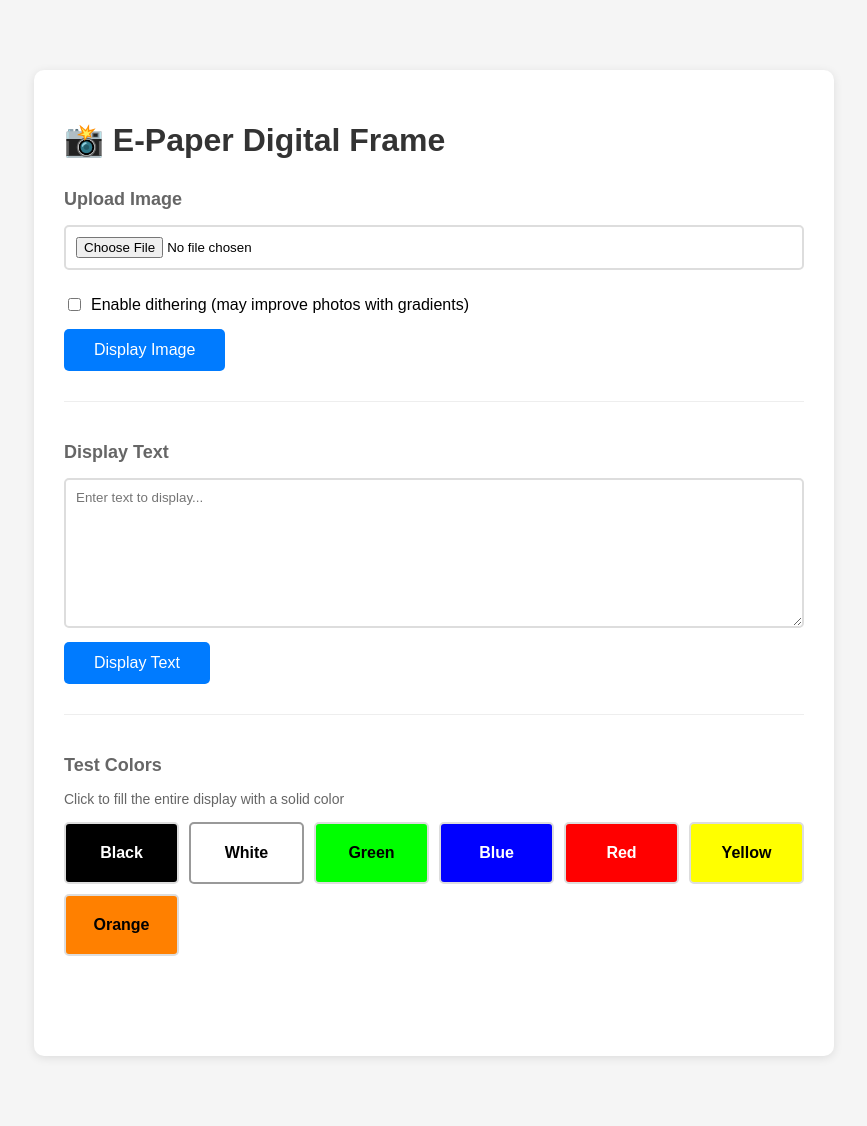
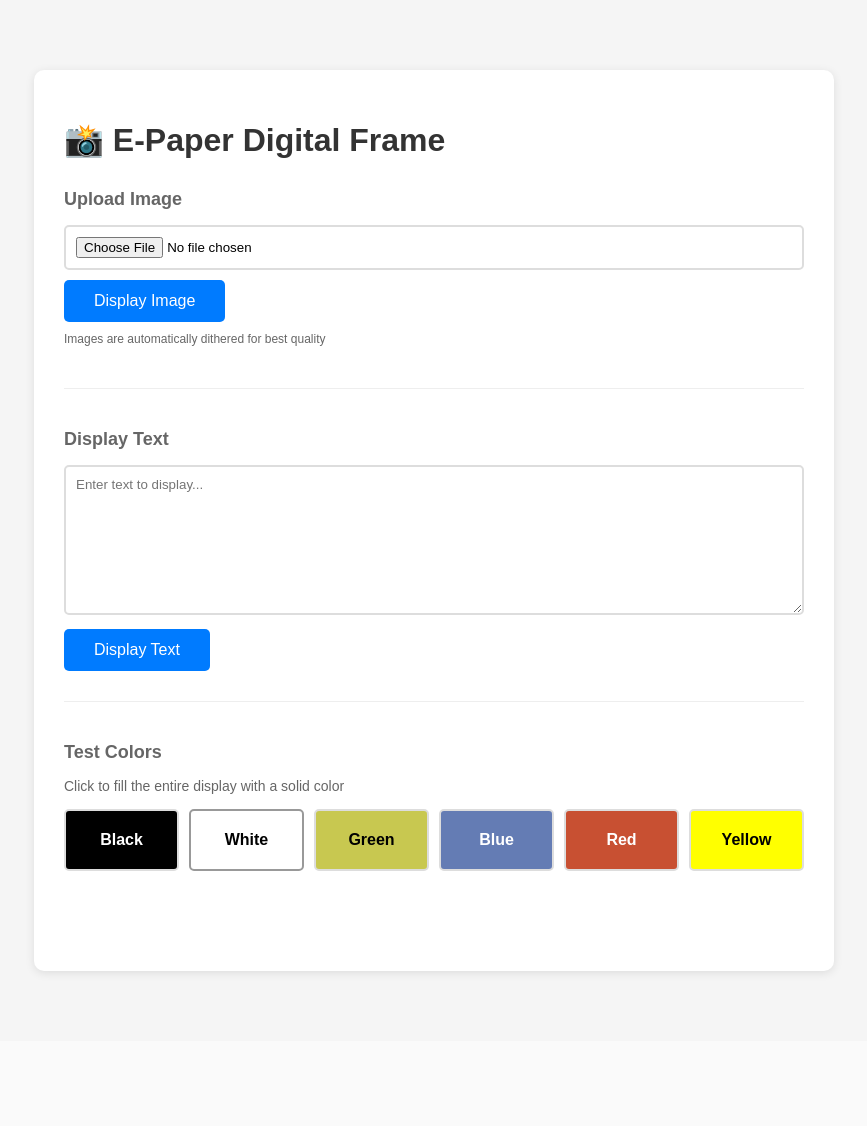
Before and after one commit to dsackr/eframe, a Flask app: page / in a window 1280 px wide. Shown: the whole page, without its empty margins (206-1073 px from the left). After the commit the page ends 975 px from the top, so only its background shows below. Run offline with Flask 3, Linux system fonts and the light colour scheme.

Commit message:
Update index.html

```diff
--- a/templates/index.html
+++ b/templates/index.html
@@ -91,10 +91,9 @@
             text-overflow: ellipsis;
             white-space: nowrap;
         }
-        .gallery-buttons button {
-            flex: 1;
-            padding: 4px;
-            font-size: 10px;
+        .gallery-buttons {
+            display: flex;
+            gap: 2px;
         }
         .gallery-buttons button {
             flex: 1;
@@ -121,11 +120,10 @@
         }
         .color-black { background: #000; color: white; }
         .color-white { background: #fff; color: black; border-color: #999; }
-        .color-green { background: #0f0; color: black; }
-        .color-blue { background: #00f; color: white; }
-        .color-red { background: #f00; color: white; }
+        .color-green { background: #c8c850; color: black; }
+        .color-blue { background: #647cb4; color: white; }
+        .color-red { background: #c85032; color: white; }
         .color-yellow { background: #ff0; color: black; }
-        .color-orange { background: #ff8000; color: black; }
     </style>
 </head>
 <body>
@@ -136,14 +134,9 @@
             <h2>Upload Image</h2>
             <form action="/upload" method="post" enctype="multipart/form-data">
                 <input type="file" name="file" accept="image/*" required>
-                <div style="margin: 15px 0;">
-                    <label style="display: flex; align-items: center; cursor: pointer;">
-                        <input type="checkbox" name="dithering" style="width: auto; margin-right: 10px;">
-                        <span>Enable dithering (may improve photos with gradients)</span>
-                    </label>
-                </div>
                 <button type="submit">Display Image</button>
             </form>
+            <p style="color: #666; font-size: 12px; margin-top: 10px;">Images are automatically dithered for best quality</p>
         </div>
 
         <div class="section">
@@ -164,7 +157,6 @@
                 <div class="color-button color-blue" onclick="displayColor('blue')">Blue</div>
                 <div class="color-button color-red" onclick="displayColor('red')">Red</div>
                 <div class="color-button color-yellow" onclick="displayColor('yellow')">Yellow</div>
-                <div class="color-button color-orange" onclick="displayColor('orange')">Orange</div>
             </div>
         </div>
 
@@ -176,11 +168,10 @@
                 <div class="gallery-item">
                     <img src="/uploads/{{ filename }}" alt="{{ filename }}">
                     <div class="gallery-item-name" title="{{ filename }}">{{ filename }}</div>
-                <div class="gallery-buttons">
-                        <button onclick="displayImage('{{ filename }}', false, false, false)">Fit</button>
-                        <button onclick="displayImage('{{ filename }}', false, false, true)" style="background: #ff9800;">Crop</button>
-                        <button onclick="displayImage('{{ filename }}', true, false, false)">Dither</button>
-                        <button onclick="displayImage('{{ filename }}', false, true, false)" style="background: #28a745;">Raw</button>
+                    <div class="gallery-buttons">
+                        <button onclick="displayImage('{{ filename }}', false, false)">Fit</button>
+                        <button onclick="displayImage('{{ filename }}', false, true)" style="background: #ff9800;">Crop</button>
+                        <button onclick="displayImage('{{ filename }}', true, false)" style="background: #28a745;">Raw</button>
                         <button onclick="deleteImage('{{ filename }}')" style="background: #dc3545;">Del</button>
                     </div>
                 </div>
@@ -191,9 +182,13 @@
     </div>
 
     <script>
-        function displayImage(filename, dithering, raw, crop) {
-            let url = '/display/' + filename + '?dithering=' + dithering + '&raw=' + raw + '&crop=' + crop;
+        function displayImage(filename, raw, crop) {
+            let url = '/display/' + filename + '?raw=' + raw + '&crop=' + crop;
             window.location.href = url;
+        }
+
+        function displayColor(color) {
+            window.location.href = '/color/' + color;
         }
 
         function deleteImage(filename) {
```
